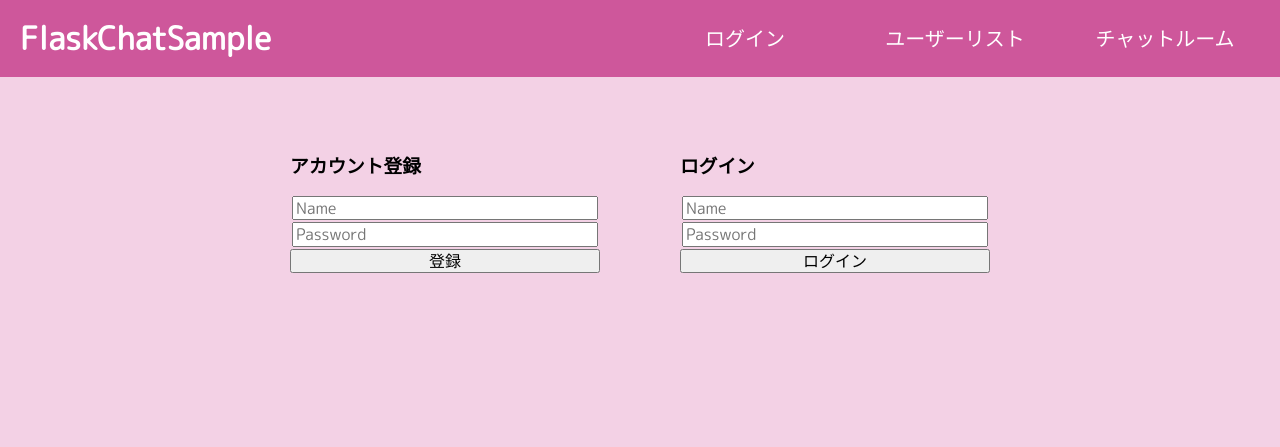
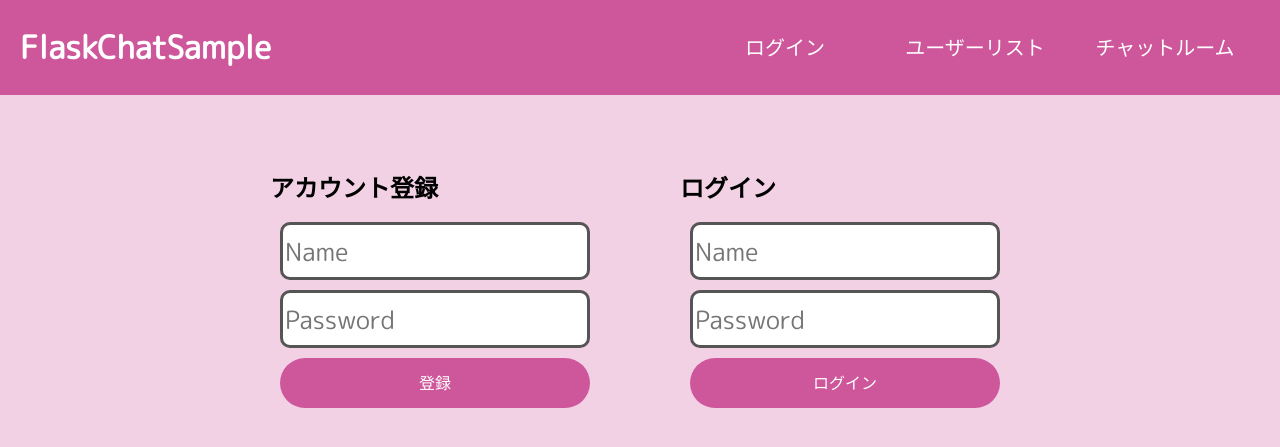
Before and after one commit to AraiRyusei/flaskchat, a Flask app: page /login in a window 1280 px wide. Shown: the top 447 px of the page. Run offline with Flask 2, Linux system fonts and the light colour scheme.

Commit message:
ヘッダー修正

```diff
--- a/static/css/style.css
+++ b/static/css/style.css
@@ -369,10 +369,9 @@ header h1 {
 }
 
 
-/* /////////////////////////////////////////////////////////////////////////////////////////////////////////////////////////////// */
 
 
-/* ログインページ///////////////////////////////////////////////////////////////////////////////////////////////////////////////////////// */
+
 .container {
     display: flex;
     align-items: center;
@@ -383,29 +382,37 @@ header h1 {
 
 .menu {
     display: flex;
-    margin: 10px;
+    margin: 0 20px;
 }
 
-.menu p {
-    margin: 0;
+.menu a{
+    display: block;
     font-size: 20px;
-    padding: 15px 30px;
     width: 150px;
     text-align: center;
+    padding: 20px 10px;
+    margin: 0 10px;
+}
 
-}
+
 
 .menu p:hover{
     background-color: #C0D860;
     border-radius: 10px;
     transition: all .3s;
+
 }
+
+
 
 .menu p a,h1{
     color: white;
 }
 
 
+/* /////////////////////////////////////////////////////////////////////////////////////////////////////////////////////////////// */
+
+/* ログインページ///////////////////////////////////////////////////////////////////////////////////////////////////////////////////////// */
 
 .login {
     display: flex;
@@ -417,10 +424,31 @@ header h1 {
     margin: 40px;
 }
 
-.loginButton {
-    width: 100%;
+.loginForm input[type="text"]{
+    height: 50px;
+    width: 300px;
+    font-size: 25px;
+    border-radius: 10px;
+    border: #555555 solid;
 }
 
+.loginForm input[type="submit"]{
+    height: 50px;
+    width: 100%;
+    border-radius: 50px;
+    background-color: #CE579B;
+    border: 0px;
+    color: white;
+
+}
+
+.loginForm input[type="submit"]:hover{
+    background-color: #C0D860;
+    color: #000;
+    transition: all .3s;
+}
+
+
 .login p {
-    margin: 2px;
+    margin: 10px;
 }
--- a/templates/login.html
+++ b/templates/login.html
@@ -3,20 +3,20 @@
 <div class="login">
 
     <div class="loginForm">
-        <h3>アカウント登録</h3>
+        <h2>アカウント登録</h2>
         <form action="/regist" method="POST">
             <p><input type="text" name="name" placeholder="Name"></p>
             <p><input type="text" name="password" placeholder="Password"></p>
-            <input class="loginButton" type="submit" value="登録">
+            <p><input type="submit" value="登録"></p>
         </form>
     </div>
 
     <div class="loginForm">
         <form action="/login" method="POST">
-            <h3>ログイン</h3>
+            <h2>ログイン</h2>
             <p><input type="text" name="name" placeholder="Name"></p>
             <p><input type="text" name="password" placeholder="Password"></p>
-            <input class="loginButton" type="submit" value="ログイン">
+            <p><input type="submit" value="ログイン"></p>
         </form>
     </div>
 
```
